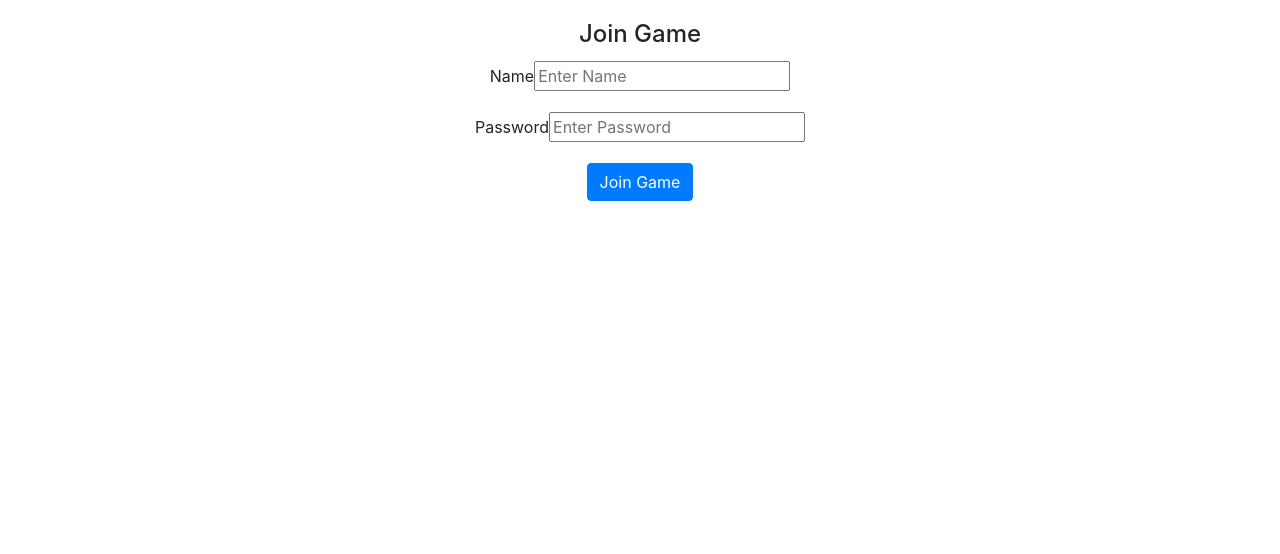
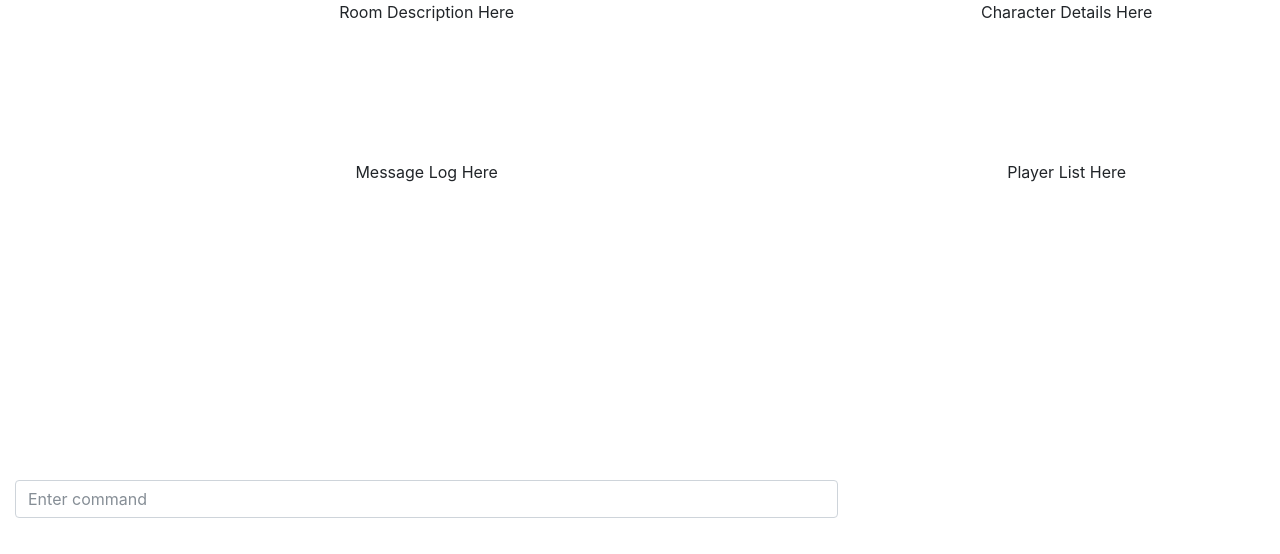
Before and after one commit to corgilobster/7CC005_WebTech, a React (Create React App) app in the folder 7cc005-portfolio/: page / in a window 1280 px wide. Shown: the top 554 px of the page. Built offline with nearby package versions, Linux system fonts and the light colour scheme.

Commit message:
Added Game Screen

```diff
--- a/7cc005-portfolio/src/App.js
+++ b/7cc005-portfolio/src/App.js
@@ -1,6 +1,7 @@
 import logo from './logo.svg';
 import './App.css';
 import Login from './Login';
+import Game from './Game';
 import { Component } from 'react';
 
 class App extends Component{
@@ -8,12 +9,22 @@ class App extends Component{
     super(props);
 
     this._handleLogin = this._onLogin.bind(this);
+
+    this.state = {};
   }
 
   render() {
+    const { player } = this.state;
+    let appContents;
+    /*if (player) {
+      appContents = <Game player={ player } />;
+    } else {
+      appContents = <Login handleLogin={ this._handleLogin } />;
+    }*/
+
     return (
         <div className="App container-fluid">
-         <Login handleLogin={ this._handleLogin } />
+         <Game/>
         </div>
     );
   }
--- /dev/null
+++ b/7cc005-portfolio/src/Game.css
@@ -0,0 +1,14 @@
+.game-roomDescription{
+    min-height: 10em;
+}
+
+.game-messageLog {
+    min-height: 20em;
+}
+
+.game-characterDetails {
+    min-height: 10em;
+}
+
+.game-playerList {
+}
```
